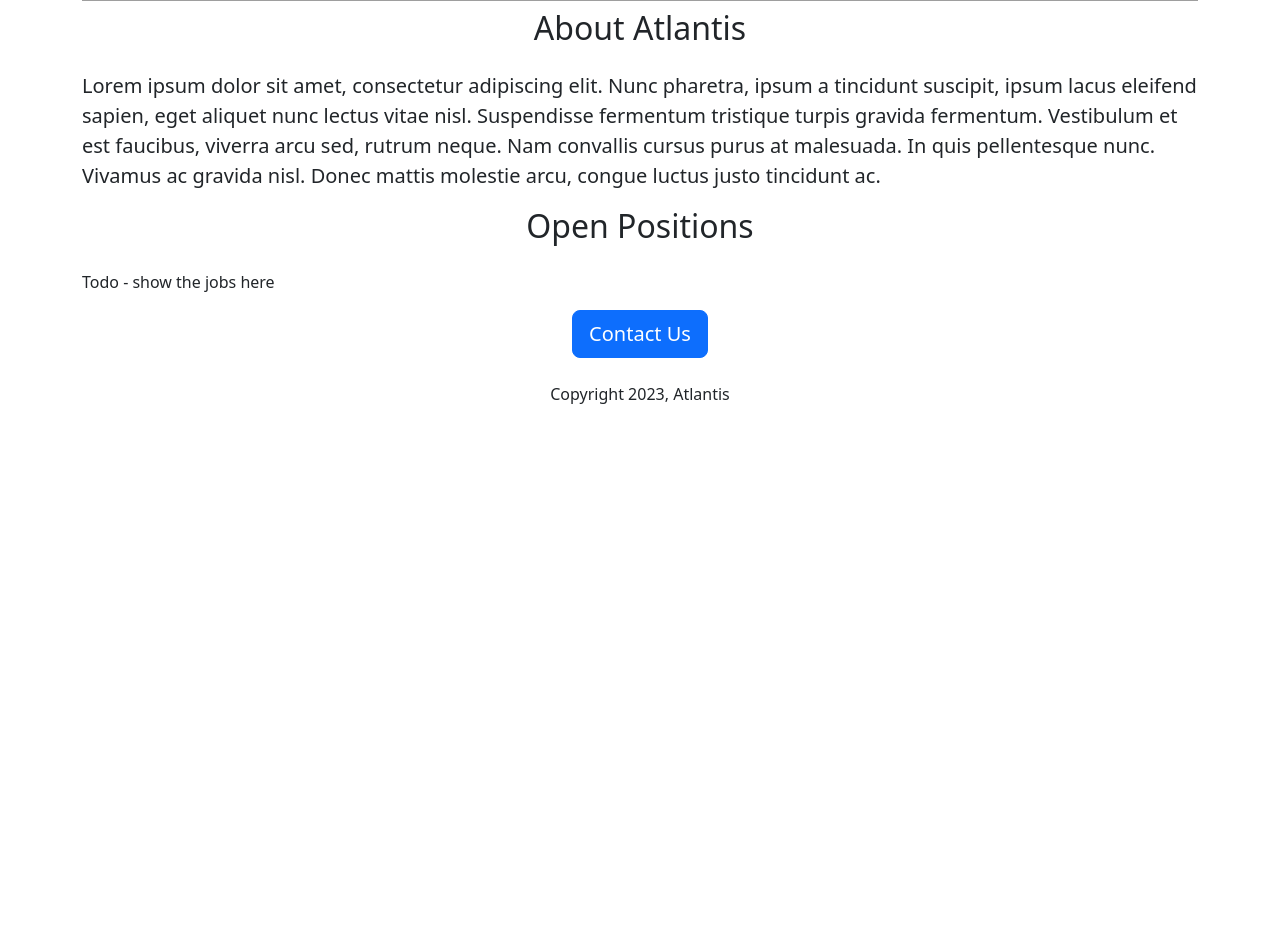
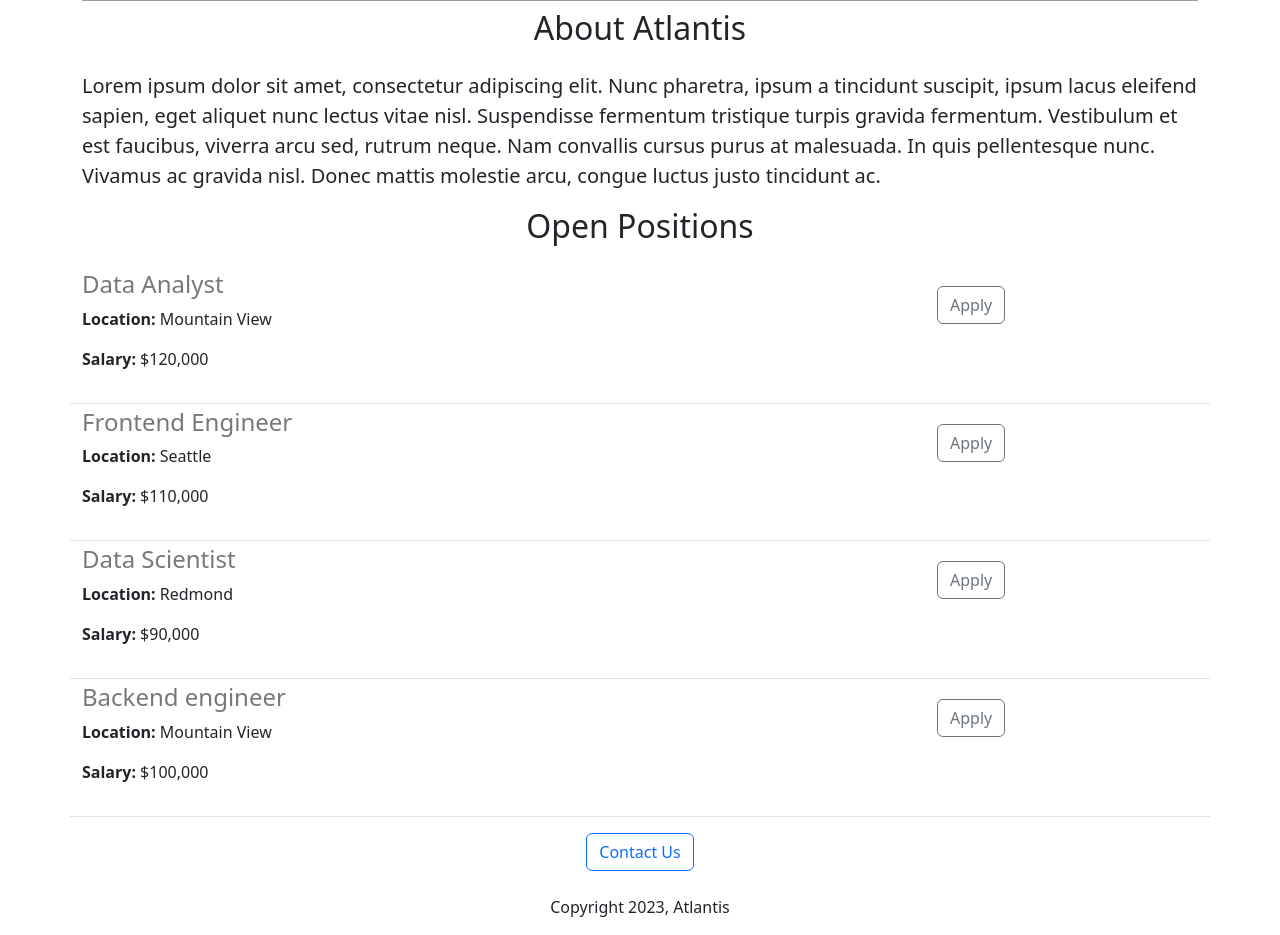
Before and after one commit to rootmecheo/atlantis_website, a Flask app: page / in a window 1280 px wide. Shown: the part 439-1374 px from the top of the page. Before the commit the page ends 843 px from the top, so only its background shows below. Run offline with Flask 3, Linux system fonts and the light colour scheme; grey boxes are pictures that could not be loaded.

Commit message:
added  dynamic data and API route

```diff
--- a/app.py
+++ b/app.py
@@ -1,10 +1,46 @@
-from flask import Flask, render_template
+from flask import Flask, render_template, jsonify
 
 app = Flask(__name__)
 
+JOBS=[
+{
+"id":1 ,
+"title": "Data Analyst",
+"company": "Google",
+"location": "Mountain View",
+"salary": "$120,000"
+
+},
+{
+  "id":2,
+  "title": "Frontend Engineer",
+  "company": "Amazon",
+  "location": "Seattle",
+  "salary": "$110,000"
+},
+{
+  "id":3,
+  "title": "Data Scientist",
+  "company": "Microsoft",
+  "location": "Redmond",
+  "salary": "$90,000"
+},
+  {
+    "id":4,
+    "title": "Backend engineer",
+    "company": "safaricom",
+    "location": "Mountain View",
+    "salary": "$100,000"
+}
+]
+
 @app.route( "/")
 def main():
-    return render_template("home.html")
+    return render_template("home.html", jobs=JOBS)
+
+@app.route("/api/jobs")
+def list_jobs():
+  return jsonify(JOBS)
 
 if __name__ == "__main__":
     app.run(host="0.0.0.0", debug=True)
--- a/templates/home.html
+++ b/templates/home.html
@@ -22,9 +22,15 @@
         Lorem ipsum dolor sit amet, consectetur adipiscing elit. Nunc pharetra, ipsum a tincidunt suscipit, ipsum lacus eleifend sapien, eget aliquet nunc lectus vitae nisl. Suspendisse fermentum tristique turpis gravida fermentum. Vestibulum et est faucibus, viverra arcu sed, rutrum neque. Nam convallis cursus purus at malesuada. In quis pellentesque nunc. Vivamus ac gravida nisl. Donec mattis molestie arcu, congue luctus justo tincidunt ac.
       </p>
       <h2 class="text-center mt-2 mb-4">Open Positions</h2>
-      <p>Todo - show the jobs here</p>
+      <div>
+        {% for job in jobs %}
+          {% include 'jobitem.html' %}
+        {% endfor %}
+      </div>
+      </p>
+      </p>
       <div class="text-center">
-        <button class="btn btn-primary btn-lg">Contact Us</button>
+        <button type="button" class="btn btn-outline-primary">Contact Us</button>
         <p class="mt-4">Copyright 2023, Atlantis</p>
       </div>
     </div>
--- /dev/null
+++ b/templates/jobitem.html
@@ -0,0 +1,33 @@
+<!DOCTYPE html >
+<html lang="eng">
+  <head>
+    <meta charset="utf-8">
+    <meta name="viewport" content="width=device-width">
+    <title>Job Listings</title>
+    <link href="style.css" rel="stylesheet" type="text/css" />
+  </head>
+  <body>
+    <main>
+      <section>
+        <div class="border-bottom row" style="padding-bottom:8px; margin-bottom:4px">
+
+          <div class="col-9" style="margin-bottom: 8px">
+             <h4 style="color:rgb(120,120,120)" >{{job['title']}}</h4>
+            <div>
+               <p>  <b>Location:</b>  {{job['location']}}</p>
+              {% if "salary" in job%}
+              <p>  <b>Salary:</b>  {{job['salary']}}</p>
+              {% endif %}
+
+            </div>
+
+          </div>
+          <div class="col-3" style="padding-top: 16px">
+            <button type="button" class="btn btn-outline-secondary">Apply</button>
+          </div>
+
+        </div>
+
+      </section>
+
+</html>
```
